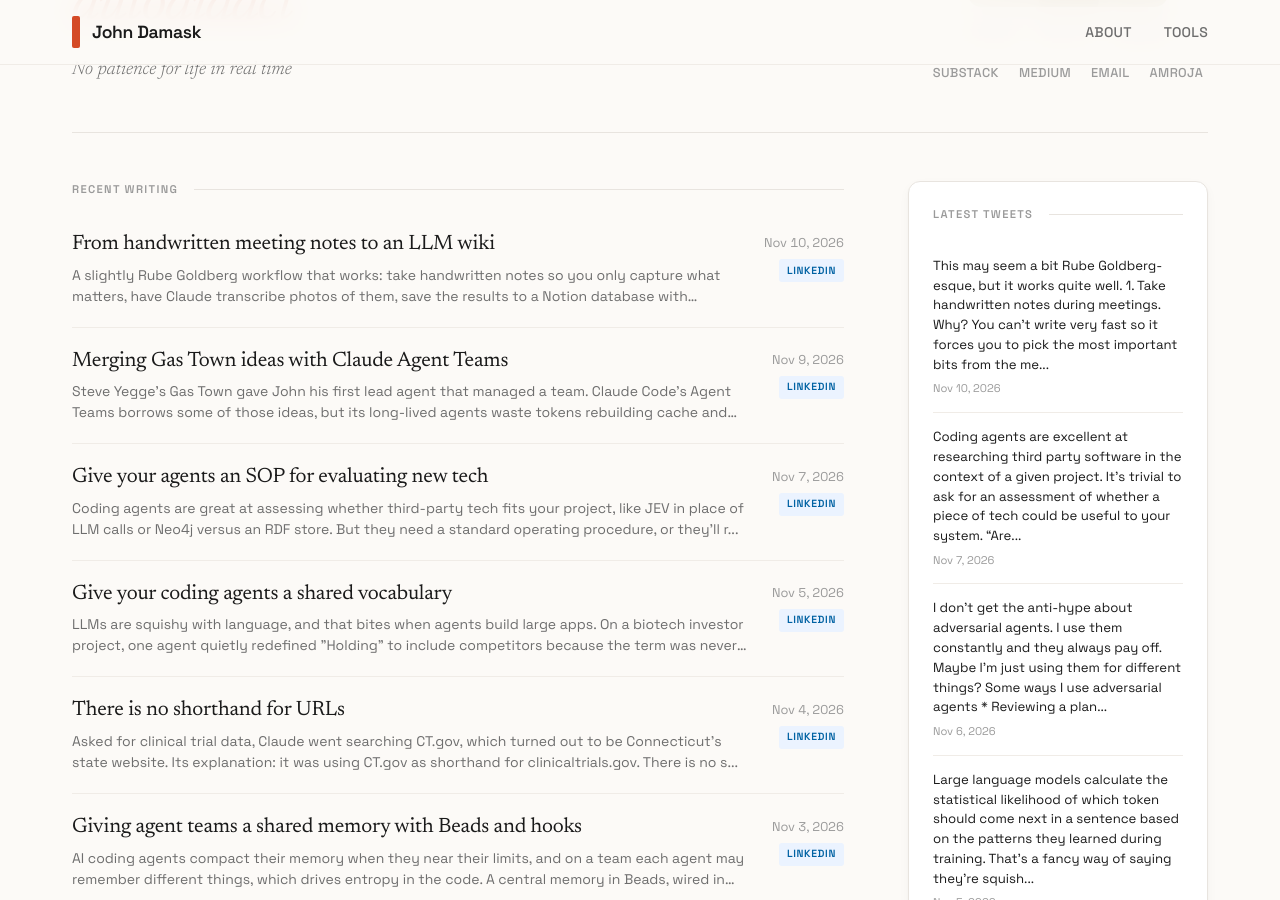
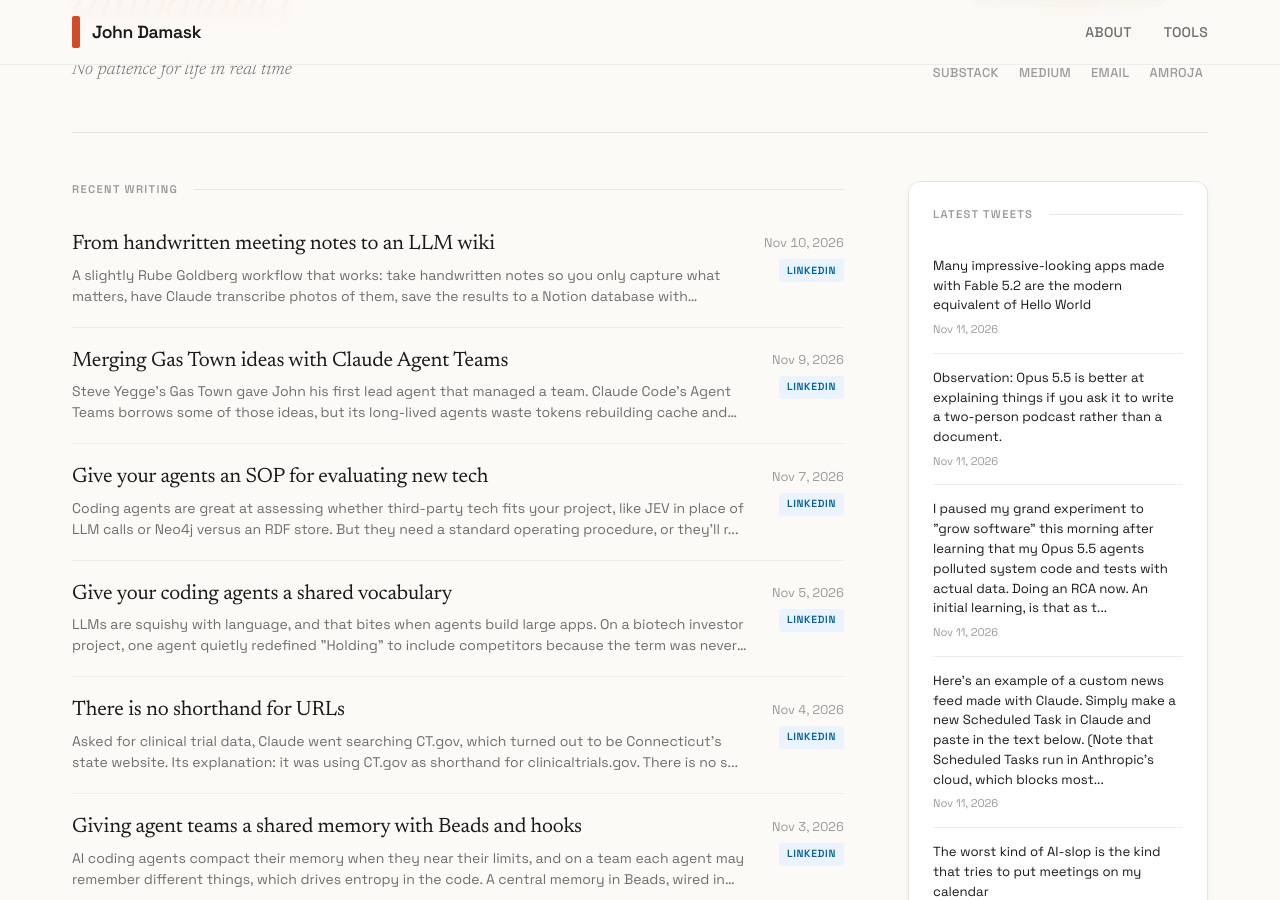
Before and after one commit to jbdamask/jbdamask.github.io, a Jekyll site: the page built from index.html, in a window 1280 px wide and 900 px high, scrolled down 362 px. Built offline with Jekyll 4.4.1, drawn with Linux system fonts in a browser that asks for light colours; the list of posts is cut into pages by our own code; part of the change alters nothing that is shown.

Commit message:
Update Twitter posts

```diff
--- a/_data/twitter-posts.yml
+++ b/_data/twitter-posts.yml
@@ -2,6 +2,96 @@
 # Fetches latest tweets and merges with existing posts
 # Keeps max 150 most recent tweets (LIFO)
 
+- title: Many impressive-looking apps made with Fable 5.2 are the modern equivalent
+    of Hello World
+  source: twitter
+  url: https://twitter.com/jbdamask/status/2120566691629264938
+  date: '2026-11-11'
+  excerpt: Many impressive-looking apps made with Fable 5.2 are the modern equivalent
+    of Hello World
+  image: ''
+- title: 'Observation: Opus 5.5 is better at explaining things if you ask it to write
+    a two-person podcast rat...'
+  source: twitter
+  url: https://twitter.com/jbdamask/status/2120521976397881687
+  date: '2026-11-11'
+  excerpt: 'Observation: Opus 5.5 is better at explaining things if you ask it to
+    write a two-person podcast rather than a document.'
+  image: ''
+- title: I paused my grand experiment to "grow software" this morning after learning
+    that my Opus 5.5 agents ...
+  source: twitter
+  url: https://twitter.com/jbdamask/status/2120517898640744739
+  date: '2026-11-11'
+  excerpt: I paused my grand experiment to "grow software" this morning after learning
+    that my Opus 5.5 agents polluted system code and tests with actual data. Doing
+    an RCA now. An initial learning, is that as t...
+  image: ''
+- title: Here's an example of a custom news feed made with Claude. Simply make a new
+    Scheduled Task in Claude...
+  source: twitter
+  url: https://twitter.com/jbdamask/status/2120496391956889871
+  date: '2026-11-11'
+  excerpt: Here's an example of a custom news feed made with Claude. Simply make a
+    new Scheduled Task in Claude and paste in the text below. (Note that Scheduled
+    Tasks run in Anthropic's cloud, which blocks most...
+  image: ''
+- title: The worst kind of AI-slop is the kind that tries to put meetings on my calendar
+  source: twitter
+  url: https://twitter.com/jbdamask/status/2120493940654645570
+  date: '2026-11-11'
+  excerpt: The worst kind of AI-slop is the kind that tries to put meetings on my
+    calendar
+  image: ''
+- title: The fact of the matter is that, even with the latest and greatest model,
+    humans are still needed if ...
+  source: twitter
+  url: https://twitter.com/jbdamask/status/2120360977795297443
+  date: '2026-11-11'
+  excerpt: The fact of the matter is that, even with the latest and greatest model,
+    humans are still needed if we're going to build software that we can vouch for.
+    Maybe the people who had access to Fable 5.2 wi...
+  image: ''
+- title: Lemmy and Randy Marsh discuss recent developments in genetic medicine
+  source: twitter
+  url: https://twitter.com/jbdamask/status/2120353378547216533
+  date: '2026-11-11'
+  excerpt: Lemmy and Randy Marsh discuss recent developments in genetic medicine
+  image: ''
+- title: One of the most useful things in my zshrc yolo() { claude -p --dangerously-skip-permissions
+    --model ...
+  source: twitter
+  url: https://twitter.com/jbdamask/status/2120271325818139103
+  date: '2026-11-10'
+  excerpt: One of the most useful things in my zshrc yolo() { claude -p --dangerously-skip-permissions
+    --model claude-haiku-5-5 "$@" }
+  image: ''
+- title: Sweet. I've been w/ CC for over a year. Fable resets incoming!
+  source: twitter
+  url: https://twitter.com/jbdamask/status/2120270434415558918
+  date: '2026-11-10'
+  excerpt: Sweet. I've been w/ CC for over a year. Fable resets incoming!
+  image: ''
+- title: Part intelligent, personalized newsletter using Paperclip by @gxl_ai. Part
+    AI-slop podcast with cust...
+  source: twitter
+  url: https://twitter.com/jbdamask/status/2120268100050321731
+  date: '2026-11-10'
+  excerpt: Part intelligent, personalized newsletter using Paperclip by @gxl_ai. Part
+    AI-slop podcast with custom Eleven lab voices trained on Randy Marsh and Lemmy.
+  image: ''
+- title: Fable 5.2 used 10% of my Ultra plan in about an hour. C'mon Reset!
+  source: twitter
+  url: https://twitter.com/jbdamask/status/2120265434314195250
+  date: '2026-11-10'
+  excerpt: Fable 5.2 used 10% of my Ultra plan in about an hour. C'mon Reset!
+  image: ''
+- title: Fable 5.2. Here goes nothing...except a few zillion tokens
+  source: twitter
+  url: https://twitter.com/jbdamask/status/2120250232806273031
+  date: '2026-11-10'
+  excerpt: Fable 5.2. Here goes nothing...except a few zillion tokens
+  image: ''
 - title: This may seem a bit Rube Goldberg-esque, but it works quite well. 1. Take
     handwritten notes during m...
   source: twitter
@@ -1098,99 +1188,3 @@
   excerpt: Man, that Cordis paper from DeepSeek is pretty math-heavy. Another reason
     why I'm happy I built Now I Get It!
   image: ''
-- title: At some point I fully expect my coding agents to push back so hard that we
-    get into a spat and break...
-  source: twitter
-  url: https://twitter.com/jbdamask/status/2090145002328301908
-  date: '2026-08-19'
-  excerpt: At some point I fully expect my coding agents to push back so hard that
-    we get into a spat and break up. Then we'll probably reconcile with a bunch of
-    "I'm sorry, I love you man!"
-  image: ''
-- title: Sometimes Opus 5 seems to have real engineer intuition and sometimes I'm
-    in disbelief about its lack...
-  source: twitter
-  url: https://twitter.com/jbdamask/status/2090142551013523531
-  date: '2026-08-19'
-  excerpt: Sometimes Opus 5 seems to have real engineer intuition and sometimes I'm
-    in disbelief about its lack of intuition. No problems with Fable yet...ignoring
-    token conflagrations
-  image: ''
-- title: 'TIL: Protect your API keys from inadvertent exposure by coding agents. On
-    a mac, store keys in mac''s...'
-  source: twitter
-  url: https://twitter.com/jbdamask/status/2090085436316123273
-  date: '2026-08-19'
-  excerpt: 'TIL: Protect your API keys from inadvertent exposure by coding agents.
-    On a mac, store keys in mac''s keychain and use a helper function to retrieve
-    them at runtime.'
-  image: https://pbs.twimg.com/news_img/2090085438438416384/d19S7NND?format=jpg&name=orig
-- title: Here's a practical example of using McBrain vaults To help develop a Claude
-    training class for a fin...
-  source: twitter
-  url: https://twitter.com/jbdamask/status/2088595381038760004
-  date: '2026-08-15'
-  excerpt: Here's a practical example of using McBrain vaults To help develop a Claude
-    training class for a finance department, I loaded all transcripts from the Luke
-    Finance YouTube channel into a McBrain. Now ...
-  image: https://pbs.twimg.com/news_img/2088595386323628032/qbAu501w?format=jpg&name=orig
-- title: 'Me over the past 18 months: Cursor-&gt;Claude code-&gt;Cursor-&gt;Amp-&gt;Codex-&gt;Claude
-    code-&gt;...'
-  source: twitter
-  url: https://twitter.com/jbdamask/status/2088443855435682008
-  date: '2026-08-15'
-  excerpt: 'Me over the past 18 months: Cursor-&gt;Claude code-&gt;Cursor-&gt;Amp-&gt;Codex-&gt;Claude
-    code-&gt;Gas Town-&gt;Claude Code with Fable teams I’m exhausted'
-  image: ''
-- title: Hello 2nd Claude max plan
-  source: twitter
-  url: https://twitter.com/jbdamask/status/2088339379068531023
-  date: '2026-08-14'
-  excerpt: Hello 2nd Claude max plan
-  image: ''
-- title: I have to wonder about recency bias with newer models. My teenage son constantly
-    starts a sentence w...
-  source: twitter
-  url: https://twitter.com/jbdamask/status/2088272831087792634
-  date: '2026-08-14'
-  excerpt: I have to wonder about recency bias with newer models. My teenage son constantly
-    starts a sentence with, "honestly..." and so do Fable and Opus.
-  image: ''
-- title: LLMs make git complexity go the way of sed, awk, jq, etc. I don't have to
-    remember any of the comman...
-  source: twitter
-  url: https://twitter.com/jbdamask/status/2088242077947572645
-  date: '2026-08-14'
-  excerpt: LLMs make git complexity go the way of sed, awk, jq, etc. I don't have
-    to remember any of the commands
-  image: ''
-- title: Just because the human isn’t around doesn’t mean building stops
-  source: twitter
-  url: https://twitter.com/jbdamask/status/2088110212146180400
-  date: '2026-08-14'
-  excerpt: Just because the human isn’t around doesn’t mean building stops
-  image: ''
-- title: Honestly, I don't know why anthropic needs watermarks. Everyone can spot
-    its writing a mile away
-  source: twitter
-  url: https://twitter.com/jbdamask/status/2088072561946976569
-  date: '2026-08-14'
-  excerpt: Honestly, I don't know why anthropic needs watermarks. Everyone can spot
-    its writing a mile away
-  image: ''
-- title: Jesus, Fable tears it up. A second max plan may be in my future....unless
-    the tokenomics of Sol5.6 u...
-  source: twitter
-  url: https://twitter.com/jbdamask/status/2088040988887445595
-  date: '2026-08-13'
-  excerpt: Jesus, Fable tears it up. A second max plan may be in my future....unless
-    the tokenomics of Sol5.6 ultrafast changes my mind
-  image: ''
-- title: This was a particularly good session with Fable. I'm getting all misty about
-    starting a fresh one
-  source: twitter
-  url: https://twitter.com/jbdamask/status/2088028562850775418
-  date: '2026-08-13'
-  excerpt: This was a particularly good session with Fable. I'm getting all misty
-    about starting a fresh one
-  image: ''
```
